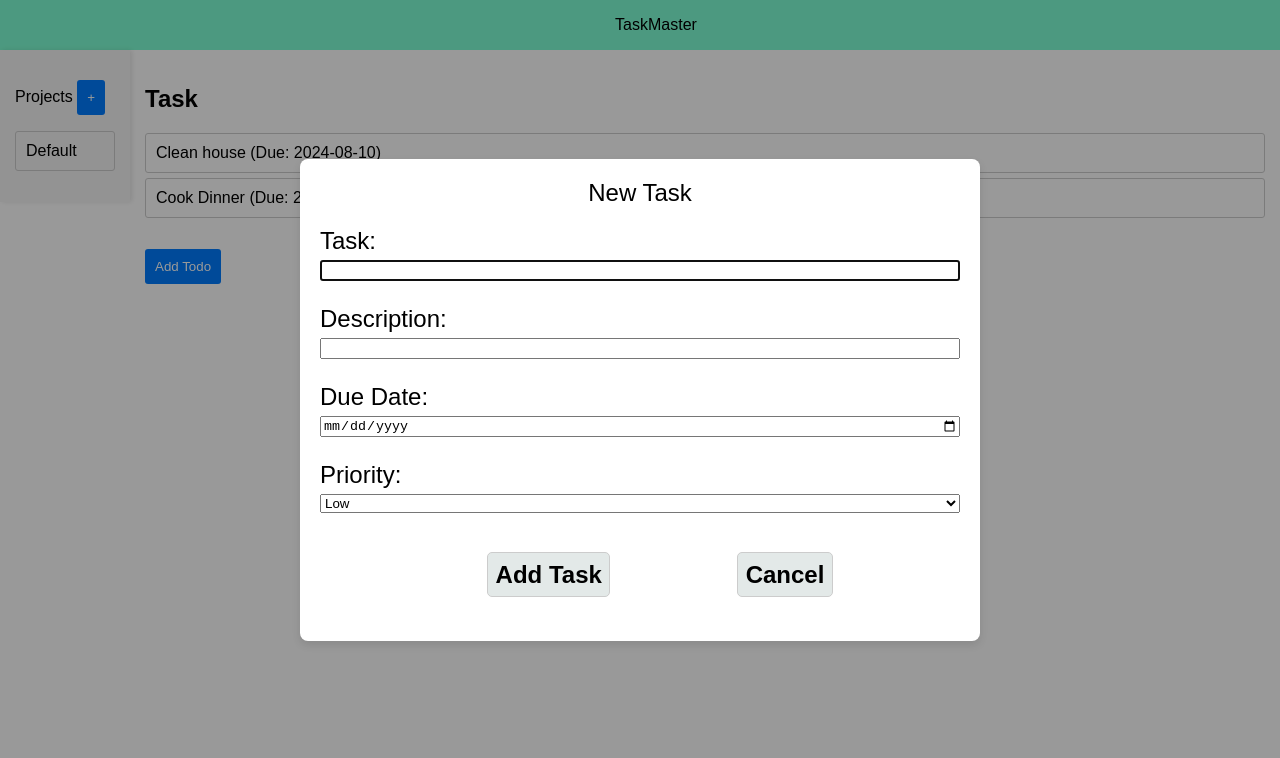
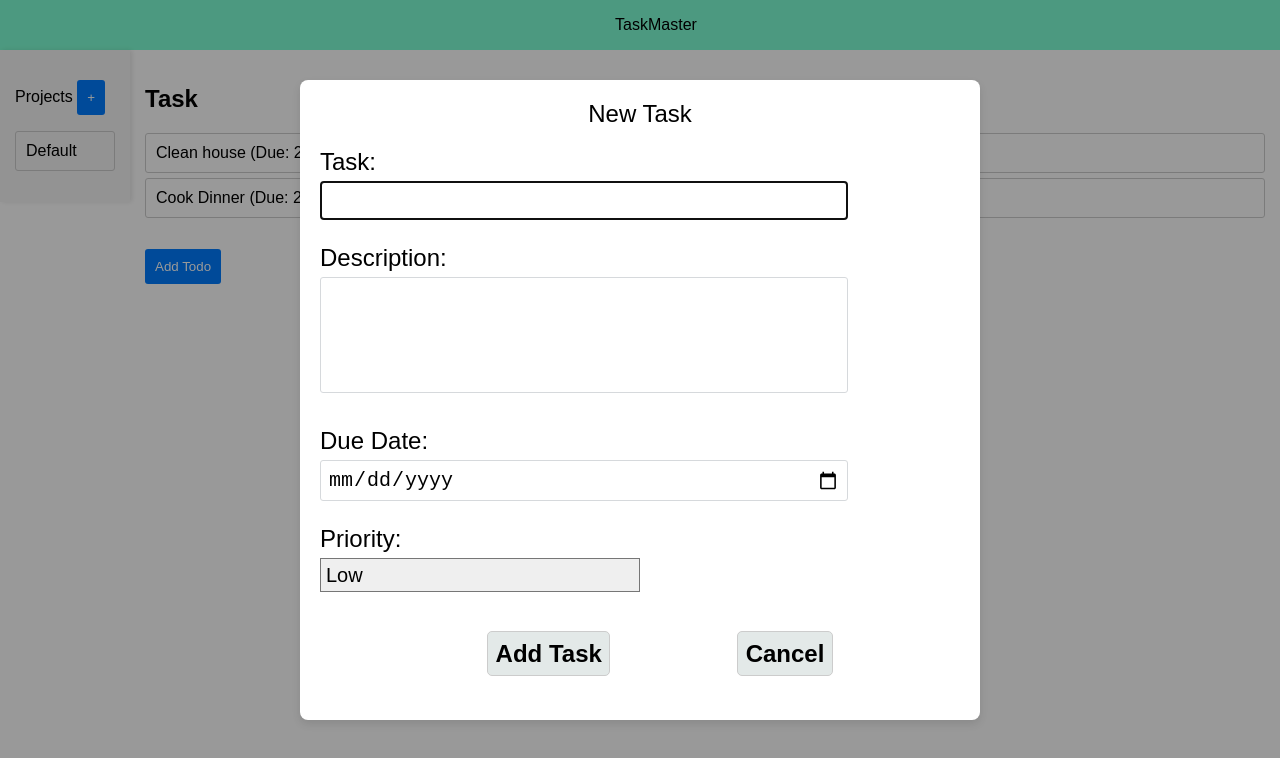
Before and after one commit to junfengl95/odin_todo, a website built with webpack: page src/index.html in a window 1280 px wide. Both pictures are taken after a click on the button "Add Todo". Shown: the top 758 px of the page. Built offline with nearby package versions, Linux system fonts and the light colour scheme.

Commit message:
styling to dialog

```diff
--- a/src/index.html
+++ b/src/index.html
@@ -50,7 +50,7 @@
             </div>
             <div class="form-row">
                 <label for="todo-description">Description:</label>
-                <input type="text" id="todo-description" name="todo-description" required>
+                <textarea id="todo-description" name="todo-description" required></textarea>
             </div>
             <div class="form-row">
                 <label for="todo-duedate">Due Date:</label>
@@ -80,7 +80,7 @@
             </div>
             <div class="form-row">
                 <label for="update-todo-description">Description:</label>
-                <input type="textarea" id="update-todo-description" name="update-todo-description" required>
+                <textarea id="update-todo-description" name="update-todo-description" required></textarea>
             </div>
             <div class="form-row">
                 <label for="update-todo-duedate">Due Date:</label>
--- a/src/index.js
+++ b/src/index.js
@@ -4,9 +4,9 @@ import domManager from "./domManager";
 document.addEventListener('DOMContentLoaded', () => {
 
     const projectDialog = document.getElementById('project-dialog');
-    const todoDialog = document.getElementById('todo-dialog')
+    const projectCloseBtn = document.getElementById('close-project-dialog');
 
-    const projectCloseBtn = document.getElementById('close-project-dialog');
+    const todoDialog = document.getElementById('todo-dialog');
     const todoCloseBtn = document.getElementById('close-todo-dialog');
 
     const updateDialog = document.getElementById('update-todo-dialog');
--- a/src/styles.css
+++ b/src/styles.css
@@ -85,6 +85,38 @@ dialog header {
     gap: 5px;
 }
 
+.form-row textarea {
+    font-family: "Helvetica", "Arial", sans-serif;
+    font-size: 20px;
+
+    border: 1px solid #d6d9dc;
+    border-radius: 3px;
+
+    min-height: 100px;
+    width: 80%;
+    margin-bottom: 10px;
+    padding:7px;
+    resize: none;
+}
+
+.form-row input[type="text"],
+.form-row input[type="date"] {
+    background-color: #FFFF;
+    border: 1px solid #d6d9dc;
+    border-radius: 3px;
+    width: 80%;
+    padding: 7px;
+    font-size: 20px;
+}
+
+.form-row select {
+    width: 50%;
+    padding: 5px;
+    font-size: 20px; /* This won't work in Chrome or Safari*/
+    -webkit-appearance: none; /*This will make it work without affecting Firefox though not recommended */
+}
+
+
 menu {
     display: flex;
     justify-content: space-evenly;
```
